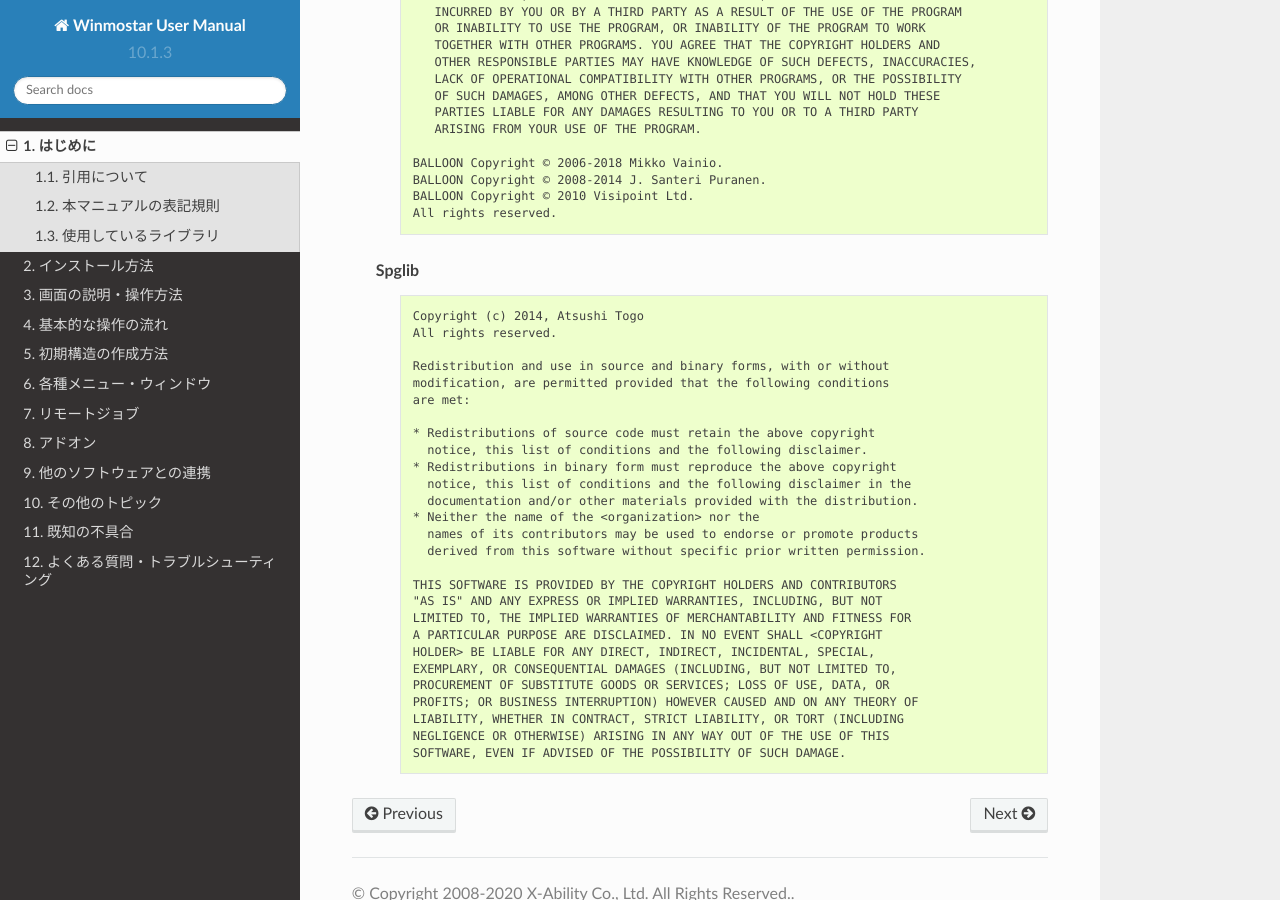
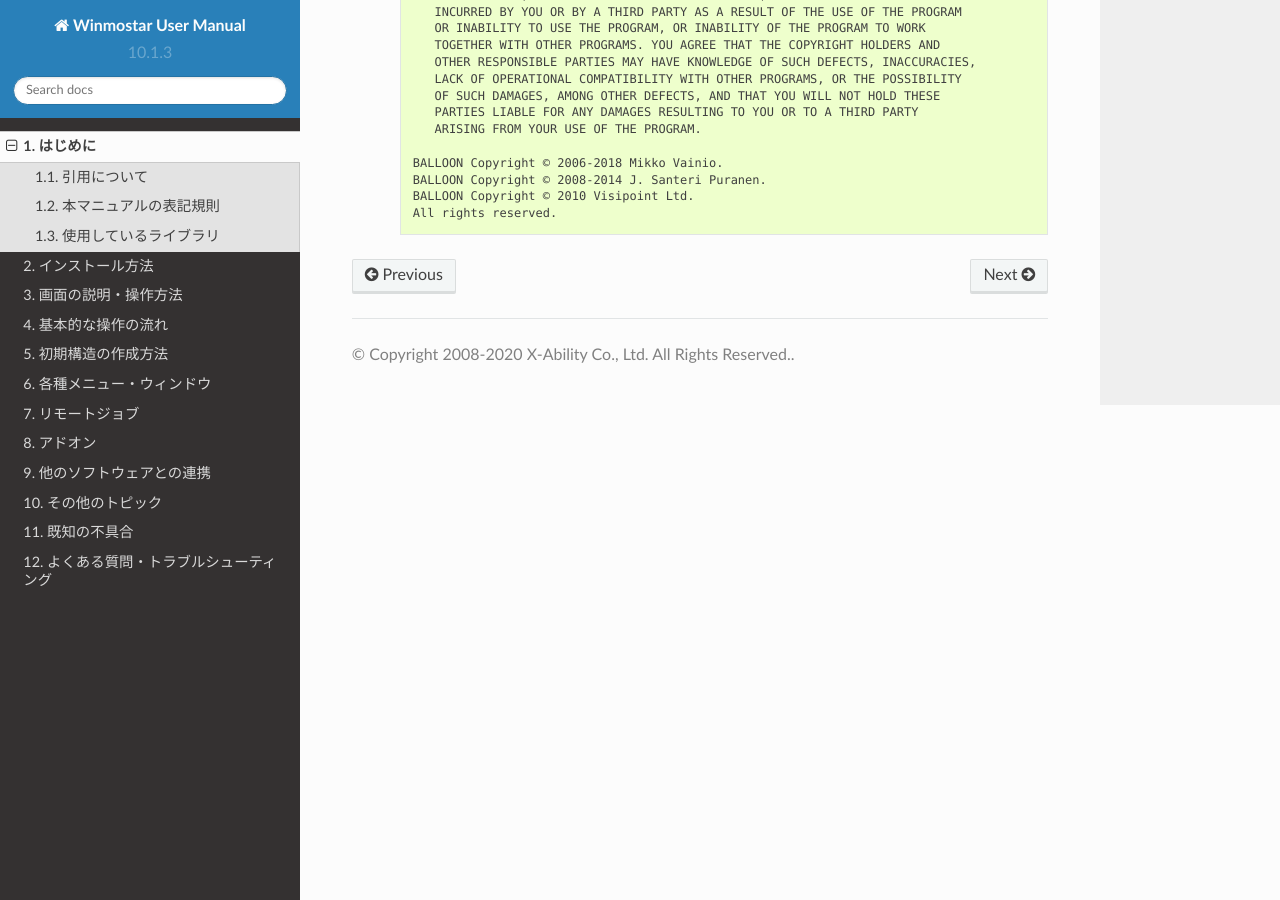
Before and after one commit to X-Ability/winmostar_doc, a Sphinx documentation site: the page built from source/introduction/introduction.rst, in a window 1280 px wide and 900 px high, scrolled down 20178 px. Built offline with Sphinx 7.4.7 and the Read the Docs theme 2.0.0, drawn with Linux system fonts in a browser that asks for light colours; formulas are drawn with MathJax 3; pages that are not in the unit, such as notebooks, are missing from menus.

Commit message:
spglibのライセンス条項を削除（cygwin_wmで公開するので）

```diff
--- a/source/introduction/introduction.rst
+++ b/source/introduction/introduction.rst
@@ -1179,34 +1179,3 @@
          BALLOON Copyright © 2008-2014 J. Santeri Puranen.
          BALLOON Copyright © 2010 Visipoint Ltd.
          All rights reserved.
-
-   Spglib
-      .. code-block:: text
-
-         Copyright (c) 2014, Atsushi Togo
-         All rights reserved.
-
-         Redistribution and use in source and binary forms, with or without
-         modification, are permitted provided that the following conditions
-         are met:
-
-         * Redistributions of source code must retain the above copyright
-           notice, this list of conditions and the following disclaimer.
-         * Redistributions in binary form must reproduce the above copyright
-           notice, this list of conditions and the following disclaimer in the
-           documentation and/or other materials provided with the distribution.
-         * Neither the name of the <organization> nor the
-           names of its contributors may be used to endorse or promote products
-           derived from this software without specific prior written permission.
-
-         THIS SOFTWARE IS PROVIDED BY THE COPYRIGHT HOLDERS AND CONTRIBUTORS
-         "AS IS" AND ANY EXPRESS OR IMPLIED WARRANTIES, INCLUDING, BUT NOT
-         LIMITED TO, THE IMPLIED WARRANTIES OF MERCHANTABILITY AND FITNESS FOR
-         A PARTICULAR PURPOSE ARE DISCLAIMED. IN NO EVENT SHALL <COPYRIGHT
-         HOLDER> BE LIABLE FOR ANY DIRECT, INDIRECT, INCIDENTAL, SPECIAL,
-         EXEMPLARY, OR CONSEQUENTIAL DAMAGES (INCLUDING, BUT NOT LIMITED TO,
-         PROCUREMENT OF SUBSTITUTE GOODS OR SERVICES; LOSS OF USE, DATA, OR
-         PROFITS; OR BUSINESS INTERRUPTION) HOWEVER CAUSED AND ON ANY THEORY OF
-         LIABILITY, WHETHER IN CONTRACT, STRICT LIABILITY, OR TORT (INCLUDING
-         NEGLIGENCE OR OTHERWISE) ARISING IN ANY WAY OUT OF THE USE OF THIS
-         SOFTWARE, EVEN IF ADVISED OF THE POSSIBILITY OF SUCH DAMAGE.
```
